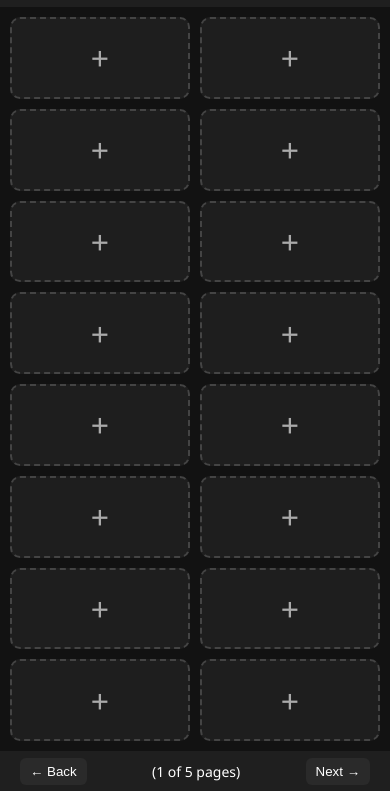
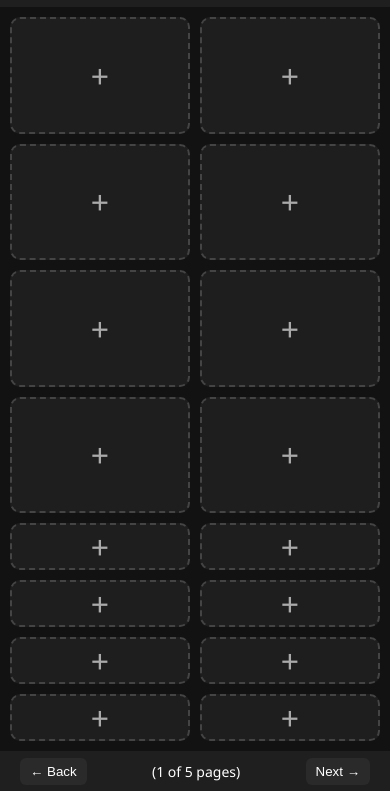
Before and after one commit to hareshio/iotechnology, a plain HTML site: page index.html in a window 390 px wide. Shown: the part 53-844 px from the top of the page. Drawn offline with Linux system fonts and the light colour scheme.

Commit message:
Update index.html

```diff
--- a/index.html
+++ b/index.html
@@ -171,7 +171,7 @@
     @media (max-width: 768px) {
       .grid {
         grid-template-columns: repeat(2, 1fr);
-        grid-template-rows: repeat(8, 1fr);
+        grid-template-rows: repeat(4, 1fr);
       }
     }
   </style>
```
